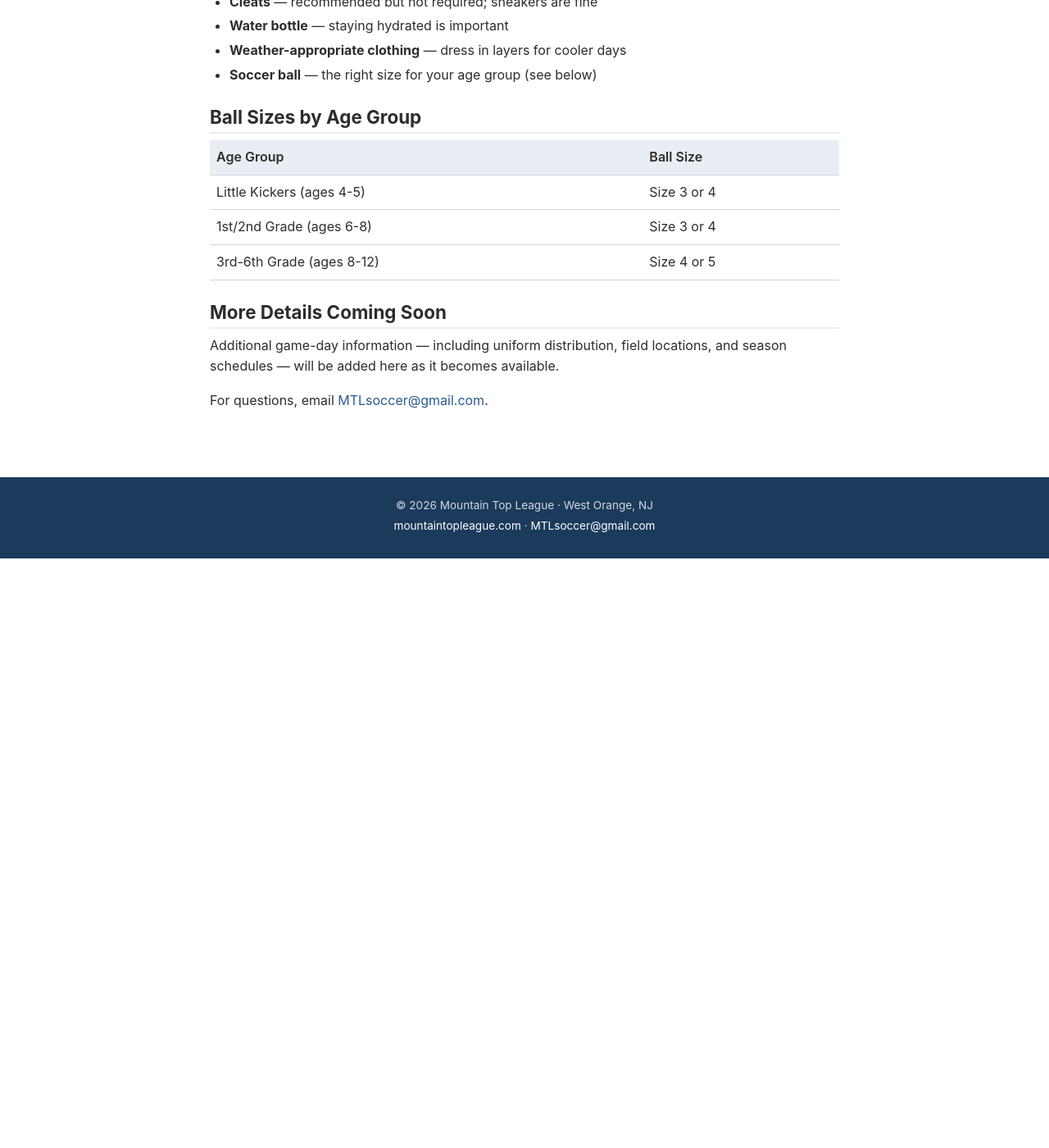
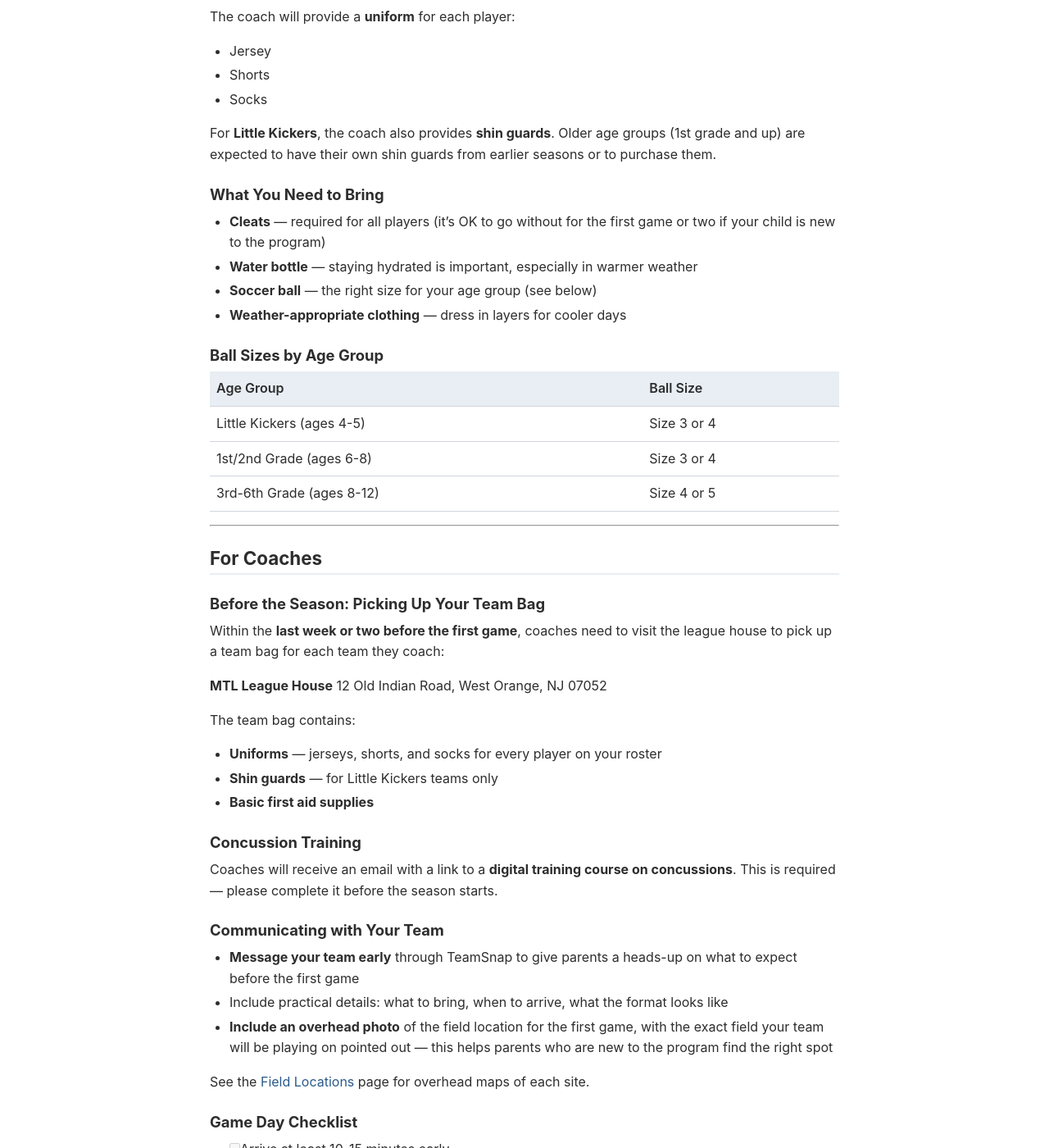
Before and after one commit to SiliconSaga/mtl-site, a Jekyll site: the page built from soccer/game-day.md, in a window 1280 px wide and 1400 px high, scrolled down 292 px. Shown: the whole window at 82% size. Built offline with Jekyll 4.4.1, drawn with Linux system fonts in a browser that asks for light colours; before the commit the page ends 973 px from its top, so only the background shows below that; some of the changed text lies outside the part shown.

Commit message:
fix: update reference links, cleats policy, and uniform info
- Replace broken US Youth Soccer and FIFA PDF links with current equivalents
  (USYS complete guide, US Soccer PDI FAQ, IFAB Laws of the Game)
- Change cleats from "encouraged but not required" to "required" on all rules
  pages (OK to go without for first game or two if new)
- Note that Little Kickers shin guards are provided by the coach
- Flesh out game day guide with parent info (uniform provided, what to bring)
  and coach info (league house pickup, team bag contents, concussion training,
  TeamSnap communication tips)

Co-Authored-By: Claude Opus 4.6 <noreply@anthropic.com>

```diff
--- a/soccer/game-day.md
+++ b/soccer/game-day.md
@@ -4,18 +4,30 @@ title: "Game Day Guide"
 permalink: /soccer/game-day/
 ---
 
-A practical guide for parents and coaches on what to expect and what to bring
-on game day.
+A practical guide for parents and coaches on what to expect and what to bring.
 
-## What to Bring
+## For Parents
 
-- **Shin guards** — required for all players
-- **Cleats** — recommended but not required; sneakers are fine
-- **Water bottle** — staying hydrated is important
+### What Your Child Gets
+
+The coach will provide a **uniform** for each player:
+- Jersey
+- Shorts
+- Socks
+
+For **Little Kickers**, the coach also provides **shin guards**. Older age
+groups (1st grade and up) are expected to have their own shin guards from
+earlier seasons or to purchase them.
+
+### What You Need to Bring
+
+- **Cleats** — required for all players (it's OK to go without for the first
+  game or two if your child is new to the program)
+- **Water bottle** — staying hydrated is important, especially in warmer weather
+- **Soccer ball** — the right size for your age group (see below)
 - **Weather-appropriate clothing** — dress in layers for cooler days
-- **Soccer ball** — the right size for your age group (see below)
 
-## Ball Sizes by Age Group
+### Ball Sizes by Age Group
 
 | Age Group | Ball Size |
 |---|---|
@@ -23,9 +35,53 @@ on game day.
 | 1st/2nd Grade (ages 6-8) | Size 3 or 4 |
 | 3rd-6th Grade (ages 8-12) | Size 4 or 5 |
 
-## More Details Coming Soon
+---
 
-Additional game-day information — including uniform distribution, field
-locations, and season schedules — will be added here as it becomes available.
+## For Coaches
 
-For questions, email [MTLsoccer@gmail.com](mailto:MTLsoccer@gmail.com).
+### Before the Season: Picking Up Your Team Bag
+
+Within the **last week or two before the first game**, coaches need to visit the
+league house to pick up a team bag for each team they coach:
+
+**MTL League House**
+12 Old Indian Road, West Orange, NJ 07052
+
+The team bag contains:
+- **Uniforms** — jerseys, shorts, and socks for every player on your roster
+- **Shin guards** — for Little Kickers teams only
+- **Basic first aid supplies**
+
+### Concussion Training
+
+Coaches will receive an email with a link to a **digital training course on
+concussions**. This is required — please complete it before the season starts.
+
+### Communicating with Your Team
+
+- **Message your team early** through TeamSnap to give parents a heads-up on
+  what to expect before the first game
+- Include practical details: what to bring, when to arrive, what the format
+  looks like
+- **Include an overhead photo** of the field location for the first game, with
+  the exact field your team will be playing on pointed out — this helps parents
+  who are new to the program find the right spot
+
+See the [Field Locations]({{ site.baseurl }}/soccer/fields/) page for overhead
+maps of each site.
+
+### Game Day Checklist
+
+- [ ] Arrive at least 10-15 minutes early
+- [ ] Bring the team bag (uniforms if not yet distributed, first aid supplies)
+- [ ] Bring extra water in case a player forgets theirs
+- [ ] Check the field for hazards (sticks, rocks, debris)
+- [ ] Confirm player count with the opposing coach
+- [ ] Have fun — keep it positive and encouraging
+
+---
+
+## Questions?
+
+Email [MTLsoccer@gmail.com](mailto:MTLsoccer@gmail.com) with any questions
+about game day logistics.
```
Also changed, not shown: _layouts/rules.html (+5 -2 lines), soccer/4v4.md (+2 -1 lines), soccer/7v7-9v9.md (+2 -1 lines), soccer/little-kickers.md (+3 -2 lines), soccer/referee-guide.md (+6 -0 lines).
